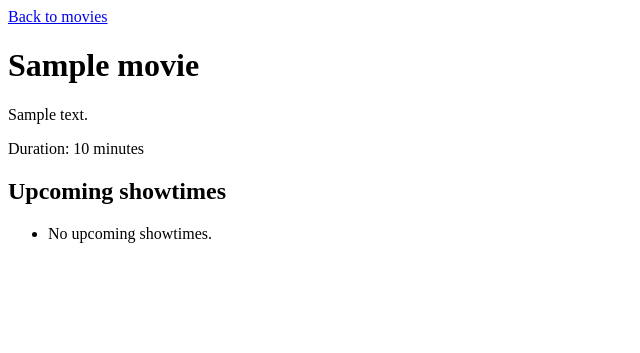
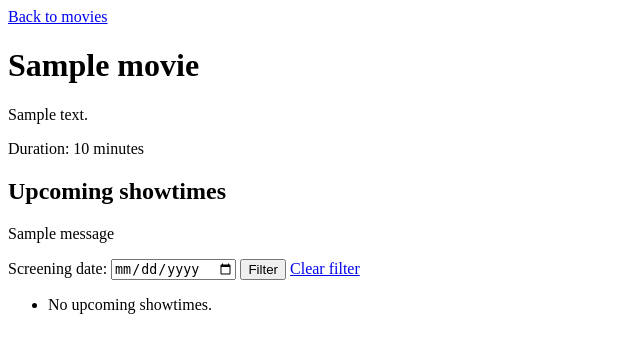
Before and after one commit to BrianChen809/movie-reservation-system, a Django app: page /movies/1/ in a window 1280 px wide. Shown: the top 353 px of the page, without its empty margins (0-640 px from the left). Run offline with Django 5.2, Linux system fonts and the light colour scheme; tables that the repository leaves empty hold one stand-in row (values such as "Sample post"); one stand-in notice (Sample message) is shown.

Commit message:
Add date filtering for movie showtimes

```diff
--- a/movies/templates/movies/movie_detail.html
+++ b/movies/templates/movies/movie_detail.html
@@ -12,6 +12,21 @@
     <p>Duration: {{ movie.duration_minutes }} minutes</p>
 
     <h2>Upcoming showtimes</h2>
+    {% for message in messages %}
+        <p>{{ message }}</p>
+    {% endfor %}
+
+    <form method="get">
+        <label for="screening-date">Screening date:</label>
+        <input
+            type="date"
+            id="screening-date"
+            name="date"
+            value="{{ selected_date }}"
+        >
+        <button type="submit">Filter</button>
+        <a href="{% url 'movies:movie_detail' movie.id %}">Clear filter</a>
+    </form>
 
     <ul>
         {% for showtime in showtimes %}
--- a/movies/views.py
+++ b/movies/views.py
@@ -1,3 +1,5 @@
+from datetime import date
+
 from django.contrib import messages
 from django.contrib.auth.decorators import login_required
 from django.contrib.auth.forms import UserCreationForm
@@ -25,10 +27,27 @@ def movie_detail(request, movie_id):
         starts_at__gt=timezone.now(),
     ).order_by("starts_at")
 
+    selected_date = request.GET.get("date", "")
+
+    if selected_date:
+        try:
+            screening_date = date.fromisoformat(selected_date)
+        except ValueError:
+            messages.error(request, "Please choose a valid date.")
+            selected_date = ""
+        else:
+            showtimes = showtimes.filter(
+                starts_at__date=screening_date,
+            )
+
     return render(
         request,
         "movies/movie_detail.html",
-        {"movie": movie, "showtimes": showtimes},
+        {
+            "movie": movie,
+            "showtimes": showtimes,
+            "selected_date": selected_date,
+        },
     )
 
 def showtime_detail(request, showtime_id):
```
